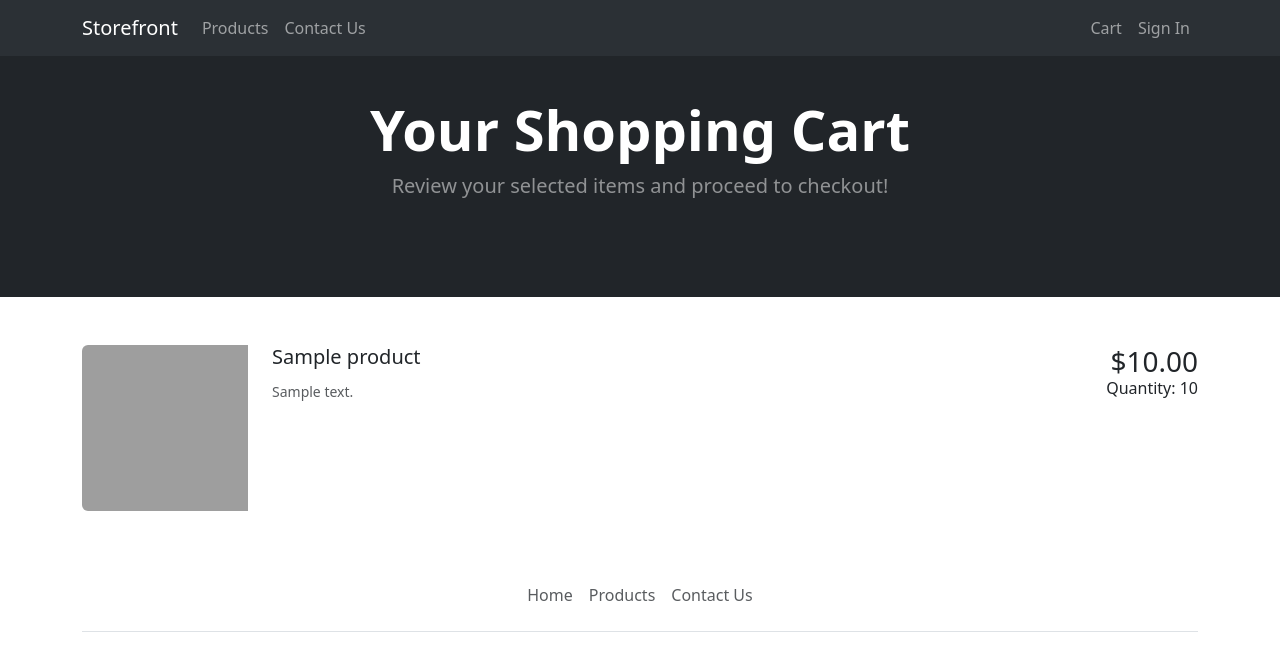
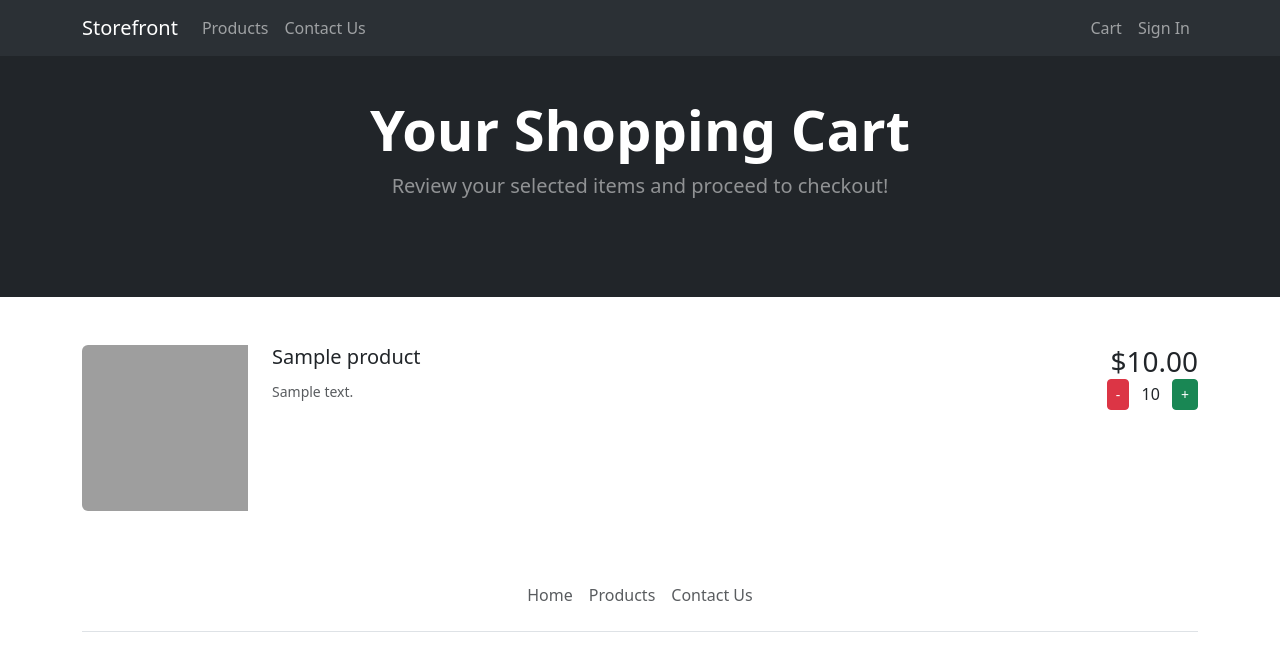
Before and after one commit to roshansaganti/django-storefront, a Django app: page /cart/ in a window 1280 px wide. Shown: the top 650 px of the page. Run offline with Django 4.2, Linux system fonts and the light colour scheme; tables that the repository leaves empty hold one stand-in row (values such as "Sample post"); some libraries are stand-ins or nearby versions; grey boxes are pictures that could not be loaded.

Commit message:
Add buttons to quantity

```diff
--- a/store/templates/cart.html
+++ b/store/templates/cart.html
@@ -34,7 +34,15 @@
                             </div>
                             <div class="col text-end">
                                 <h6 class="card-text">
-                                    Quantity: {{ item.quantity }}
+                                    <button class="btn btn-sm btn-danger">
+                                        -
+                                    </button>
+                                    <div class="align-middle d-inline-block mx-2">
+                                        {{ item.quantity }}
+                                    </div>
+                                    <button class="btn btn-sm btn-success">
+                                        +
+                                    </button>
                                 </h6>
                             </div>
                         </div>
```
